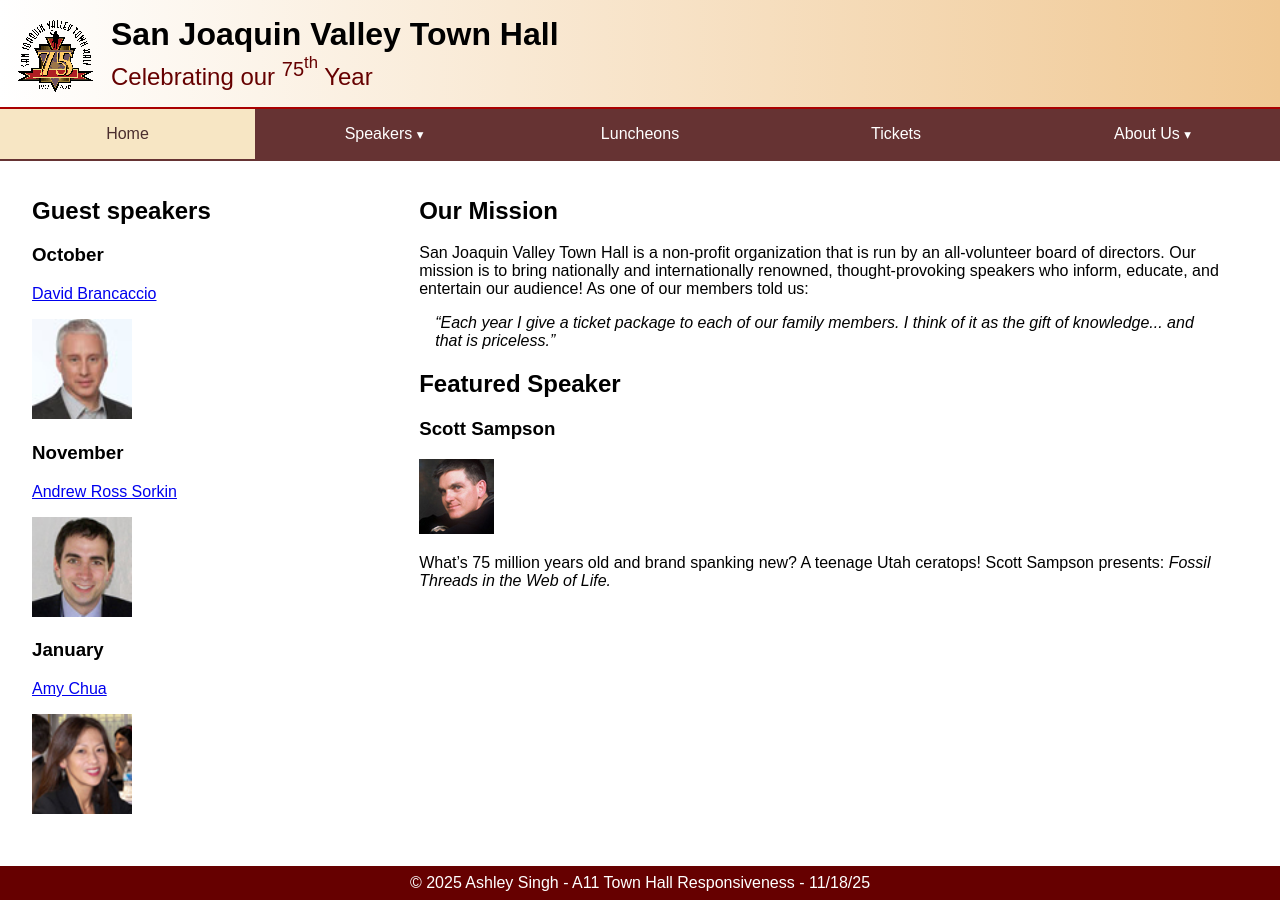
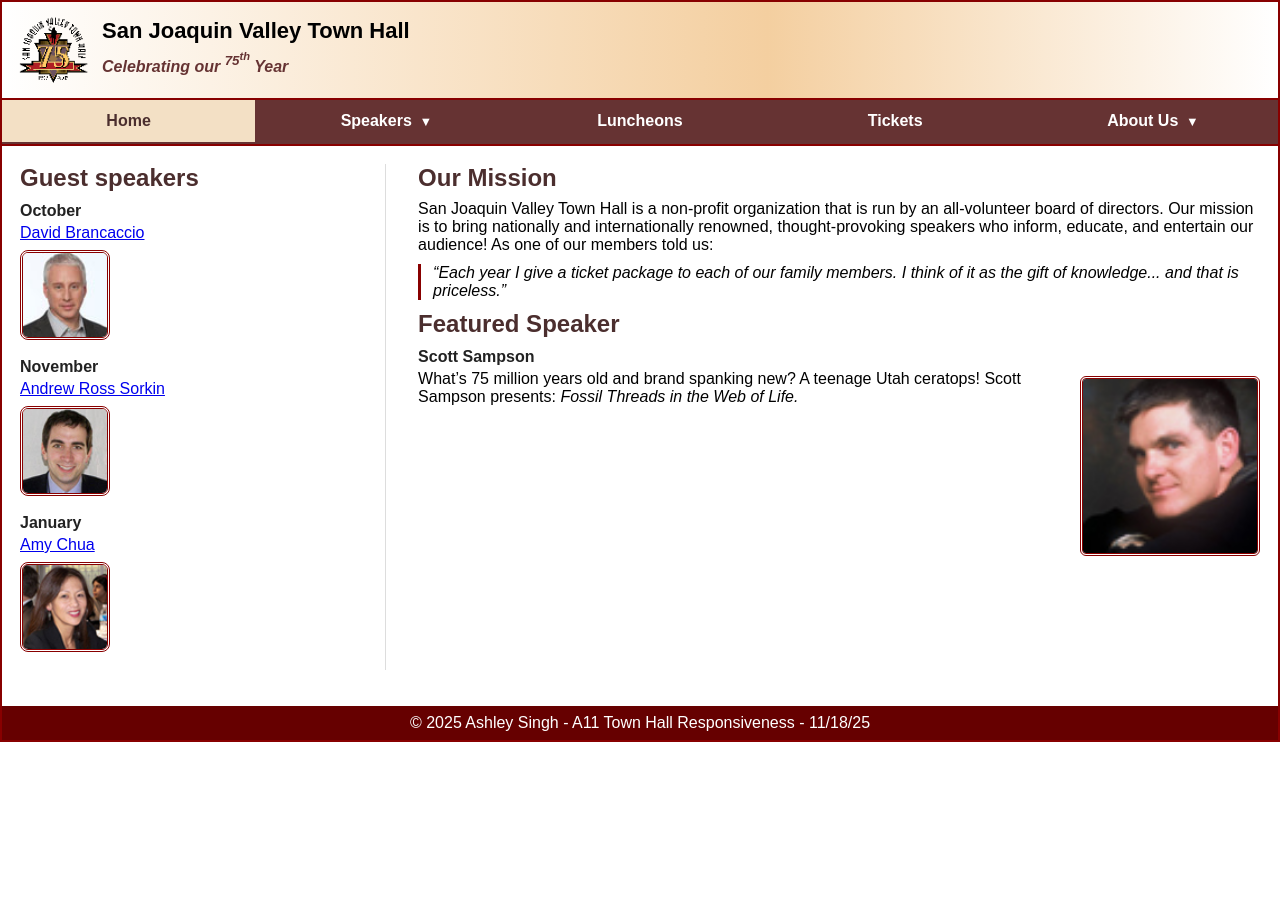
Before and after one commit to ashleysingh707/A11, a plain HTML site: page index.html in a window 1280 px wide. After the commit the page ends 800 px from the top, so only its background shows below. Drawn offline with Linux system fonts and the light colour scheme.

Commit message:
Update main.css

```diff
--- a/styles/main.css
+++ b/styles/main.css
@@ -1,137 +1,136 @@
-:root {
-    --light: #fff;
-    --mid: #f7e6c4;
-    --dark: #4b2e2e;
-    --accent: #663333;
+:root{
+  --accent:#663333;
+  --mid:#f3e0c5;
+  --light:#ffffff;
+  --dark:#4b2e2e;
 }
 
-body {
-    font-family: Arial, sans-serif;
-    margin: 0;
+*{box-sizing:border-box;margin:0;padding:0;}
+
+body{
+  font-family: Arial, Helvetica, sans-serif;
+  background: white;
+  margin: 0;
+  border: 2px solid #800;
 }
 
-header {
-    padding: 1rem;
-    border-bottom: 2px solid #a00;
-    background: linear-gradient(to right, white, #f0c893);
+/* HEADER */
+header{
+  background: linear-gradient(90deg,#fff 0%, #f4cfa0 60%, #fff 100%);
+  padding: 12px 16px;
+  overflow: auto;
+  border-bottom: 2px solid #800;
+}
+header .logo{
+  float:left;
+  width:72px;
+  margin-right:12px;
+}
+header .titles h1{ font-size:22px; margin-top:4px; }
+header .titles h2{ font-size:16px; margin-top:6px; color:var(--accent); font-style:italic; }
+
+/* NAVBAR */
+.navbar { background: var(--accent); border-bottom: 2px solid #800; }
+.menu{
+  display:flex;
+  flex-wrap:wrap;
+  list-style:none;
+  margin:0;
+  padding:0;
+}
+.menu > li{
+  flex-basis:20%;
+  text-align:center;
+  position:relative;
+}
+.menu a{
+  display:block;
+  padding:12px 8px;
+  color:var(--light);
+  text-decoration:none;
+  margin:0 2px 2px;
+  font-weight:600;
+}
+.menu a:hover,
+.menu a:focus,
+.menu a.current{
+  background:var(--mid);
+  color:var(--dark);
 }
 
-header img {
-    float: left;
-    margin-right: 15px;
+/* SUBMENU */
+.has-sub small{ margin-left:6px; }
+.submenu{
+  display:none;
+  position:absolute;
+  left:0;
+  right:0;
+  background:var(--accent);
+  list-style:none;
+  margin-top:0;
+  padding:0;
+  z-index:1000;
+}
+.has-sub:hover > .submenu { display:block; }
+.submenu li a{ padding:10px 8px; margin:0 2px 2px; display:block; color:var(--light); }
+
+.menu > li:first-child a{ margin-left:0; }
+.menu > li:last-child a{ margin-right:0; }
+
+/* MAIN LAYOUT */
+main{ display:flex; gap:20px; padding:18px; }
+aside{ width: 30%; padding-right:12px; border-right:1px solid #ddd; }
+section{ width:70%; padding-left:12px; }
+
+.thumb{
+  display:block;
+  width: 90px;
+  height: auto;
+  margin:8px 0 18px 0;
+  border:3px double #800;
+  border-radius:8px;
 }
 
-header h1 {
-    margin: 0;
+/* FEATURED IMAGE */
+.featured{
+  display:block;
+  width:180px;
+  max-width:35%;
+  height:auto;
+  float:right;
+  margin:6px 0 10px 12px;
+  border:3px double #800;
+  border-radius:6px;
 }
 
-header h2 {
-    margin: 0;
-    font-weight: normal;
-    color: #660000;
+/* TEXT */
+h2{ color:var(--dark); margin-bottom:8px; }
+h3{ margin-top:10px; margin-bottom:4px; font-size:16px; color:#222; }
+
+/* QUOTE */
+blockquote{
+  font-style:italic;
+  margin:10px 0;
+  padding-left:12px;
+  border-left:3px solid #800;
 }
 
-.navbar {
-    background-color: var(--accent);
+/* FOOTER */
+footer{
+  background:#600;
+  color:#fff;
+  text-align:center;
+  padding:8px;
+  margin-top:18px;
 }
 
-.menu {
-    display: flex;
-    margin: 0;
-    padding: 0;
-    list-style: none;
+@media (max-width: 800px){
+  main{ flex-direction:column; }
+  aside, section{ width:100%; border-right:none; padding:8px 12px;}
+  .menu{ flex-direction:column; }
+  .menu > li{ flex-basis:100%; text-align:left; }
+  .submenu{ position:static; display:none; }
+  .has-sub:hover > .submenu{ display:block; }
+  header .logo{ width:60px; }
+  .featured{ float:none; margin:10px auto; display:block; max-width:60%; }
 }
-
-.menu li {
-    position: relative;
-    flex-basis: 20%;
-    text-align: center;
-}
-
-.menu a {
-    display: block;
-    padding: 1rem;
-    color: var(--light);
-    text-decoration: none;
-    margin: 0 1px 2px;
-}
-
-.menu a:hover,
-.menu a:focus,
-.menu a.current {
-    background: var(--mid);
-    color: var(--dark);
-}
-
-.submenu {
-    display: none;
-    position: absolute;
-    left: 0;
-    right: 0;
-    background: var(--accent);
-    padding: 0;
-    list-style: none;
-}
-
-.has-sub:hover .submenu {
-    display: block;
-}
-
-.submenu li a {
-    margin: 0 2px 2px;
-}
-
-.menu > li:first-child a {
-    margin-left: 0;
-}
-.menu > li:last-child a {
-    margin-right: 0;
-}
-
-main {
-    display: flex;
-    gap: 2rem;
-    padding: 1rem 2rem;
-}
-
-aside {
-    width: 30%;
-}
-
-aside img {
-    width: 100px;
-}
-
-section {
-    width: 70%;
-}
-
-blockquote {
-    font-style: italic;
-    margin-left: 1rem;
-}
-
-@media (max-width: 800px) {
-    main {
-        flex-direction: column;
-    }
-    aside, section {
-        width: 100%;
-    }
-
-    .menu {
-        flex-direction: column;
-    }
-
-    .menu li {
-        flex-basis: auto;
-    }
-}
-
-footer {
-    text-align: center;
-    background: #600;
-    color: white;
-    padding: 0.5rem;
-    margin-top: 2rem;
-}
```
